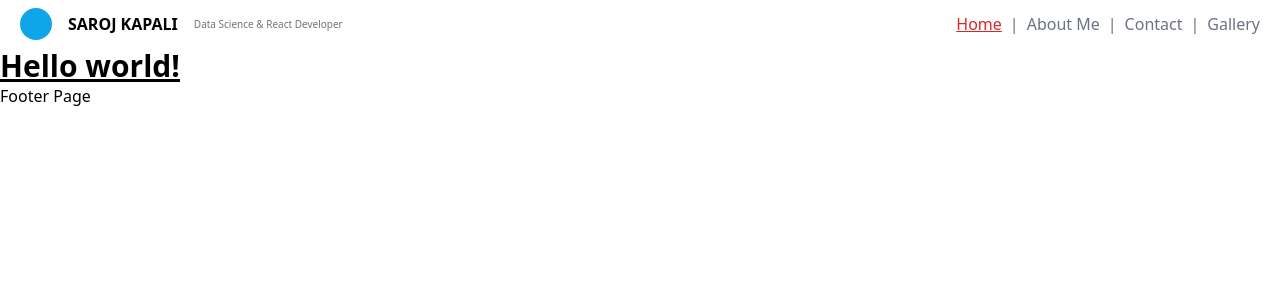
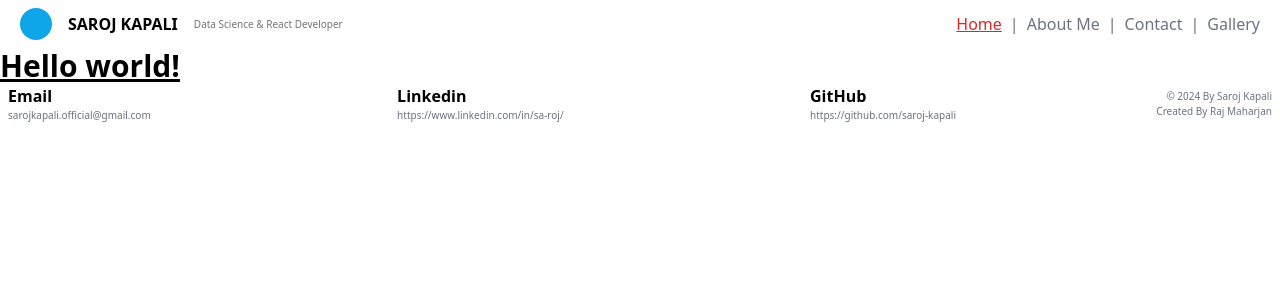
Before and after one commit to saroj-kapali/saroj-website, a React (Vite) app: page / in a window 1280 px wide. Shown: the top 300 px of the page. Built offline with nearby package versions, Linux system fonts and the light colour scheme.

Commit message:
footer updated

```diff
--- /dev/null
+++ b/src/data/data.js
@@ -0,0 +1,6 @@
+export const footerData = [
+  { id: 1, title: "Email", content: "sarojkapali.official@gmail.com" },
+  { id: 2, title: "Linkedin", content: "https://www.linkedin.com/in/sa-roj/" },
+  { id: 3, title: "GitHub", content: "https://github.com/saroj-kapali" },
+
+];
--- a/src/shared_component/Footer.jsx
+++ b/src/shared_component/Footer.jsx
@@ -1,7 +1,24 @@
 import React from "react";
+import { footerData } from "../data/data";
 
 const Footer = () => {
-  return <div>Footer Page</div>;
+  const date = new Date();
+  const year = date.getFullYear();
+
+  return <div className="flex justify-between items-center px-2">
+    <div className="flex gap-20 justify-between w-[75%]">
+    {footerData.map((a)=>(
+      <div key={a.id} className="flex flex-col">
+      <h2 className="font-bold">{a.title}</h2>
+      <p className="text-[10px] text-gray-500">{a.content}</p>
+    </div>
+    ))}
+    </div>
+    <div className="text-[10px] flex flex-col text-gray-500 text-right w-[25%]">
+      <p>&copy; {year} By Saroj Kapali</p>
+      <p>Created By Raj Maharjan</p>
+    </div>
+  </div>;
 };
 
 export default Footer;
```
